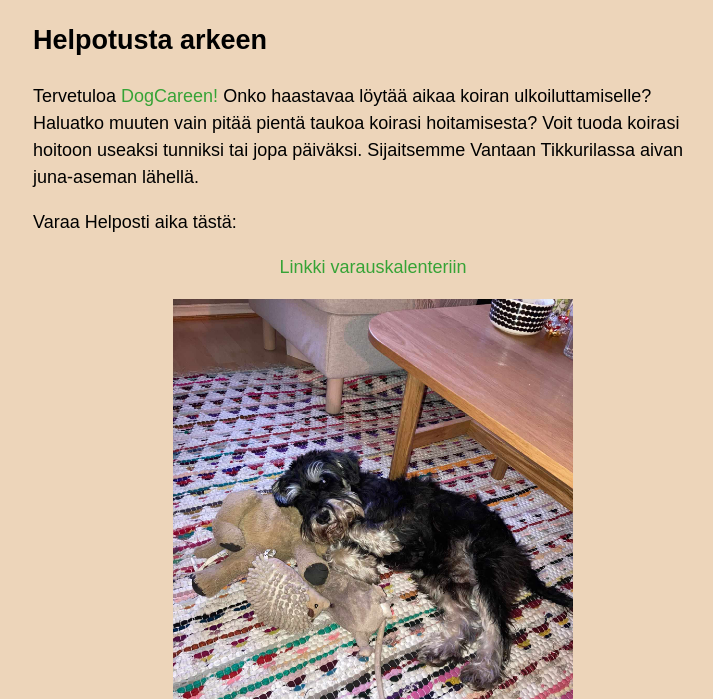
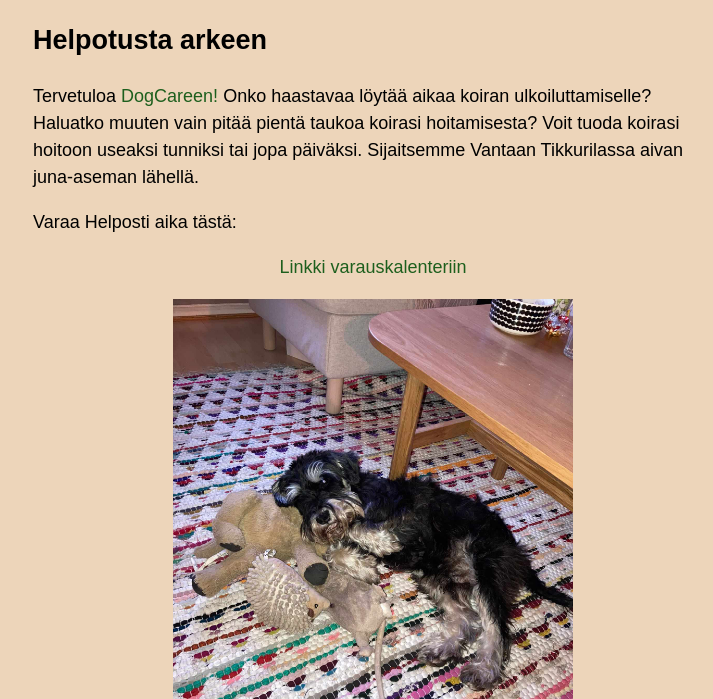
Before and after one commit to otso075/otso075.github.io, a plain HTML site: page index.html in a window 1280 px wide. Shown: the part 183-882 px from the top of the page, without its empty margins (267-980 px from the left). Drawn offline with Linux system fonts and the light colour scheme; a web font is replaced by a local one.

Commit message:
Update tyyli.css

```diff
--- a/tyyli.css
+++ b/tyyli.css
@@ -33,7 +33,7 @@ footer {
 .centered-link {
     text-align: center;
     text-decoration: none;
-    color: rgb(54, 163, 54)
+    color: rgb(29, 95, 29)
 }
 
 /* varauskalenteri lähde:
@@ -51,7 +51,7 @@ footer {
 }
 
 .tekstikorostus {
-    color: rgb(54, 163, 54)
+    color: rgb(29, 95, 29)
 }
 
 
@@ -167,3 +167,8 @@ footer {
 
 
 }
+
+
+
+
+}
```
